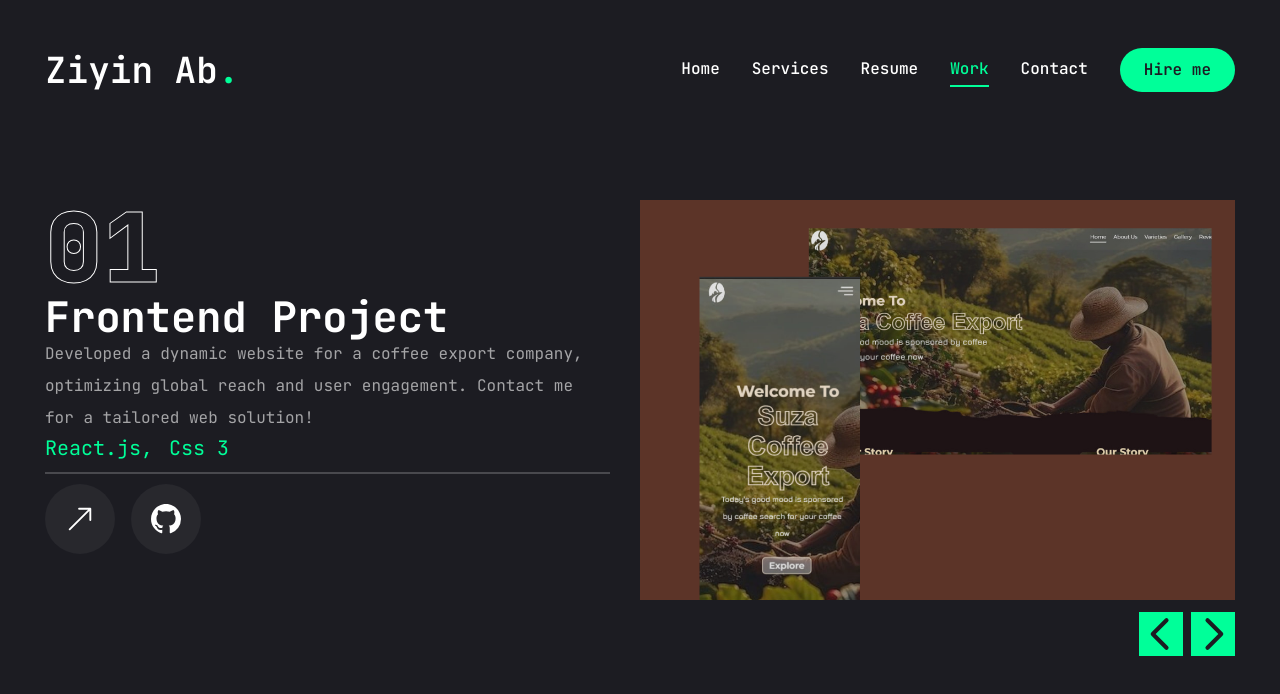
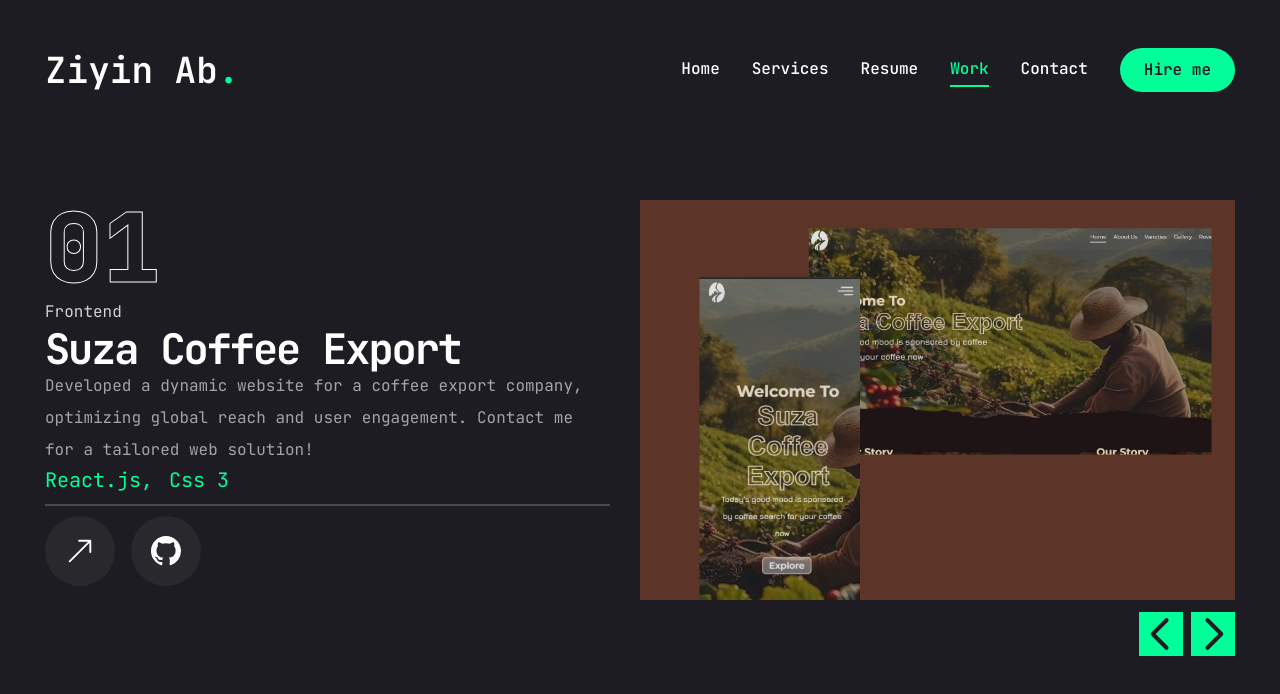
Before and after one commit to Ziyin00/portifolio, a Next.js app: page /work in a window 1280 px wide. Shown: the top 694 px of the page. Built offline with nearby package versions, Linux system fonts and the light colour scheme.

Commit message:
entering the cv

```diff
--- a/src/app/page.jsx
+++ b/src/app/page.jsx
@@ -1,3 +1,4 @@
+"use client";
 import React from "react";
 import { Button } from "@/components/ui/button";
 import { FiDownload } from "react-icons/fi";
@@ -27,8 +28,14 @@ const Home = () => {
                 size="lg"
                 className="flex items-center gap-2 uppercase"
               >
-                <span>Download CV</span>
-                <FiDownload />
+                <a
+                  download
+                  href="/assets/Black Modern Professional Resume.pdf"
+                  className="flex gap-2 items-center"
+                >
+                  <span>Download CV</span>
+                  <FiDownload />
+                </a>
               </Button>
               <div className="mb-8 lg:mb-0">
                 <Social
--- a/src/app/resume/page.jsx
+++ b/src/app/resume/page.jsx
@@ -18,7 +18,7 @@ const about = {
     },
     {
       fieldName: "Experience",
-      fieldValue: "1+ Year",
+      fieldValue: "2 Year",
     },
     {
       fieldName: "Email",
@@ -82,6 +82,11 @@ const education = {
       institution: "Jimma University",
       position: "Student in Associate with Computer Science",
       duration: "2023-present",
+    },
+    {
+      institution: "udacity",
+      position: "Web development and Application development",
+      duration: "2024",
     },
   ],
 };
--- a/src/app/work/page.jsx
+++ b/src/app/work/page.jsx
@@ -18,8 +18,9 @@ import WorkSliderBtns from "@/components/WorkSliderBtns";
 const projects = [
   {
     num: "01",
+
     category: "Frontend",
-    title: "project 1",
+    title: "Suza Coffee Export ",
     description:
       "Developed a dynamic website for a coffee export company, optimizing global reach and user engagement. Contact me for a tailored web solution!",
     stack: [{ name: "React.js" }, { name: "Css 3" }],
@@ -30,7 +31,7 @@ const projects = [
   {
     num: "02",
     category: "Frontend",
-    title: "project 2",
+    title: "Z-Shop ",
     description:
       "Explore my sample E-commerce website to see a creative, user-friendly design that showcases my web development skills. Contact me for custom solutions tailored to your business!",
     stack: [{ name: "React.js" }, { name: "Tailwind.css" }],
@@ -41,7 +42,7 @@ const projects = [
   {
     num: "03",
     category: "Frontend",
-    title: "project 3",
+    title: "Z-Fitness Club",
     description:
       "Explore my sample fitness club website design, built with user-friendly navigation, responsive layouts, and modern aesthetics—perfect for your gym's online presence! ",
     stack: [{ name: "Naxt.js" }, { name: "Tailwind.css " }],
@@ -74,8 +75,9 @@ const Work = () => {
                 <div className="font-extrabold leading-none text-transparent text-8xl text-outline">
                   {project.num}
                 </div>
-                <h2 className="text-[42px] font-bold leading-none text-white group-hover:text-accent-DEFUALT transition-all duration-500 capitalize">
-                  {project.category} project{" "}
+                <p className="text-white/80">{project.category}</p>
+                <h2 className="text-[42px] font-bold leading-none text-white tracking-tighter group-hover:text-accent-DEFUALT transition-all duration-500 capitalize">
+                  {project.title}
                 </h2>
                 <p className="text-white/60">{project.description}</p>
                 <ul className="flex gap-4 ">
```
Also changed, not shown: 1 other file (tests, documents, lock files or other folders).
